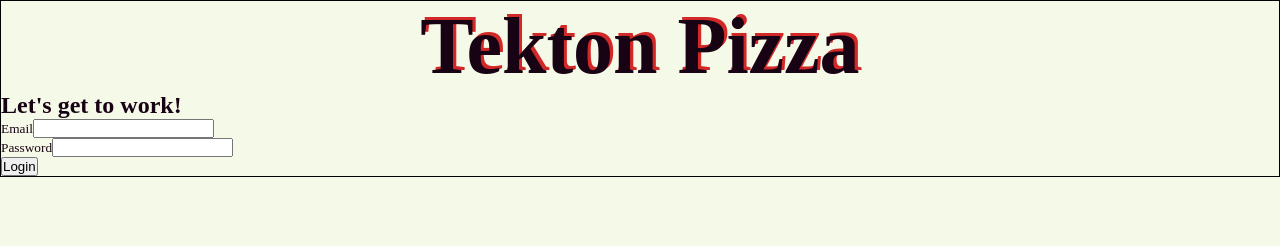
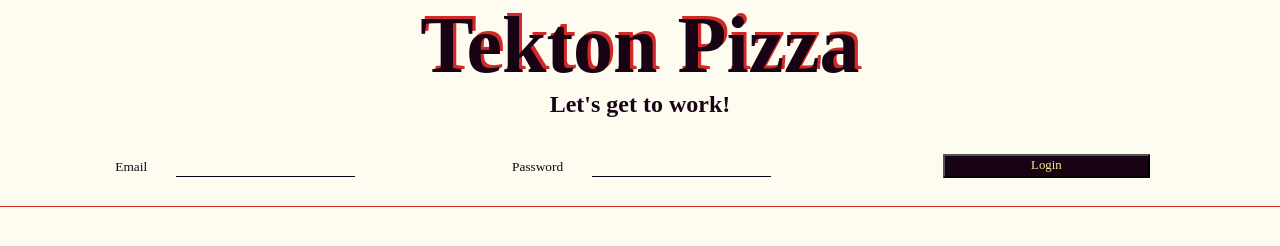
Before and after one commit to danielatp/prueba-tecnica-tekton, a React app: page / in a window 1280 px wide. Built offline with nearby package versions, Linux system fonts and the light colour scheme; no server answers; a web font is replaced by a local one.

Commit message:
updated styles.css

```diff
--- a/browser/components/Home.js
+++ b/browser/components/Home.js
@@ -15,9 +15,11 @@ class Home extends Component{
         <h1>Tekton Pizza</h1>
         {this.props.user && this.props.user.id
         ?
-          <div>
-            <h3>{`Hola ${this.props.user.name.split(' ')[0]}`}</h3>
-            <button>Logout</button>
+          <div id='logout-display'>
+            <div>
+              <h3>{`Hola ${this.props.user.name.split(' ')[0]}!!`}</h3>
+              <button id='logout-btn'>Logout</button>
+            </div>
             <Navbar user={this.props.user}/>
           </div>
         :
--- a/browser/components/Login.js
+++ b/browser/components/Login.js
@@ -7,15 +7,15 @@ const Login = (props) => {
     <div>
       <h2>Let's get to work!</h2>
       <form onSubmit={props.handleSubmit}>
-        <div>
+        <div className='form-div'>
           <label htmlFor="email"><small>Email</small></label>
           <input name="email" type="text" />
         </div>
-        <div>
+        <div className='form-div'>
           <label htmlFor="password"><small>Password</small></label>
           <input name="password" type="password" />
         </div>
-        <div>
+        <div className='form-div'>
           <button type="submit">Login</button>
         </div>
       </form>
--- a/public/style.css
+++ b/public/style.css
@@ -6,11 +6,12 @@
 }
 body{
   font-family: 'Walter Turncoat', cursive;
-  background-color: #f5f9e7;
+  background-color: #fefcf1;
   color: #180314
 }
 #home{
-  border: 1px solid black;
+  padding-bottom: 1em;
+  border-bottom: 1px solid #d22828;
 }
 h1{
   text-align: center;
@@ -18,3 +19,62 @@ h1{
   font-family: 'Nanum Brush Script', cursive;
   text-shadow: .04em -.04em #d22828;
 }
+h2, h3{
+  text-align: center;
+  padding-bottom: 1em;
+}
+form{
+  display: flex;
+  justify-content: space-evenly;
+}
+.form-div{
+  width: 27%;
+  display: flex;
+  justify-content: center;
+  align-items: center;
+}
+label{
+  margin: 0 1em;
+}
+input{
+  width: 50%;
+  margin: 1em;
+  padding: .2em;
+  border-style: none;
+  background-color: #fefcf1;
+  border-bottom: 1px solid #180314;
+}
+input:focus {
+  outline: none;
+  box-shadow: none;
+  border-bottom: 2px solid #d22828;
+}
+button{
+  width: 60%;
+  padding: .2em;
+  font-family: 'Walter Turncoat', cursive;
+  font-size: .8em;
+  background-color: #180314;
+  color: #f4f08d;
+}
+button:focus {
+  outline: none;
+  box-shadow: none;
+  color:#d22828
+}
+#logout-display{
+  display: flex;
+  flex-direction: column;
+}
+#logout-display div{
+  display: flex;
+  justify-content: space-around;
+  align-items: center;
+}
+#logout-btn{
+  width: 10%;
+  margin: 0 2em;
+}
+Navbar{
+  border: 2px solid blue;
+}
```
Also changed, not shown: 2 other files.
